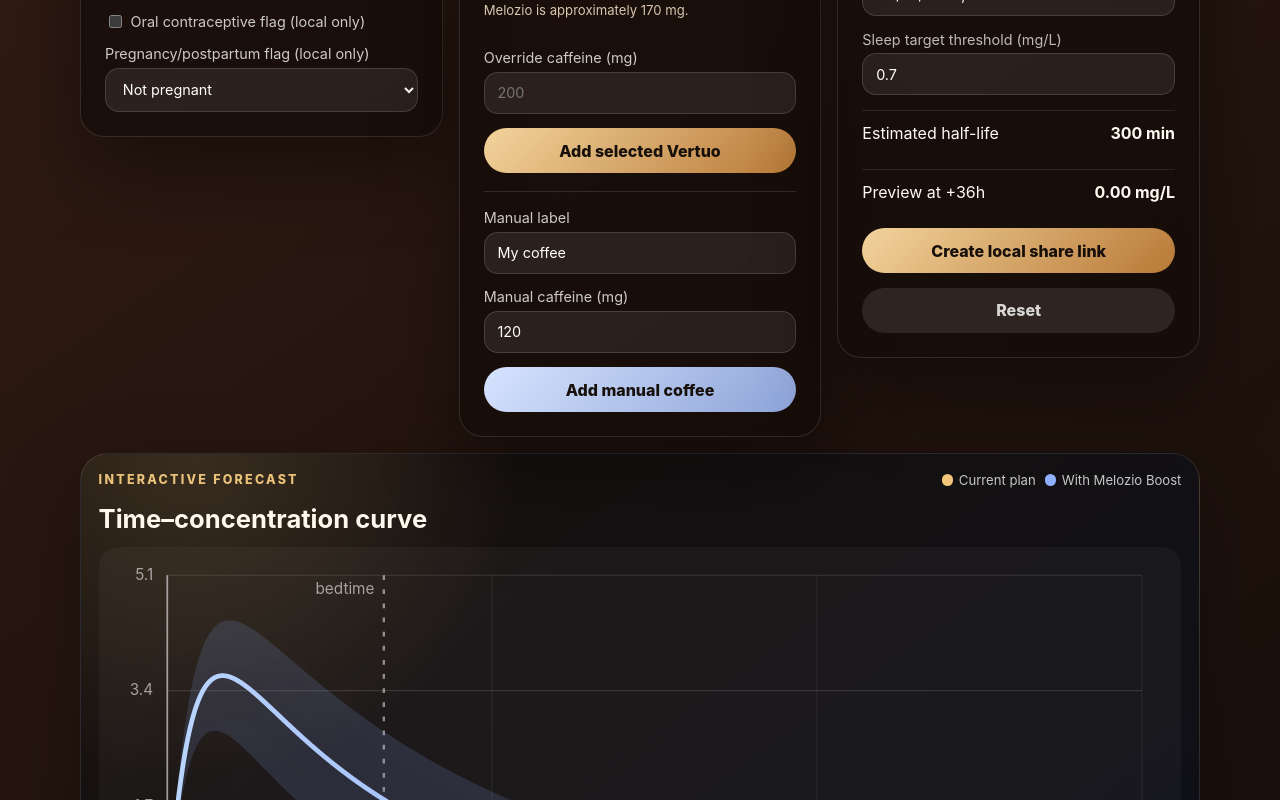
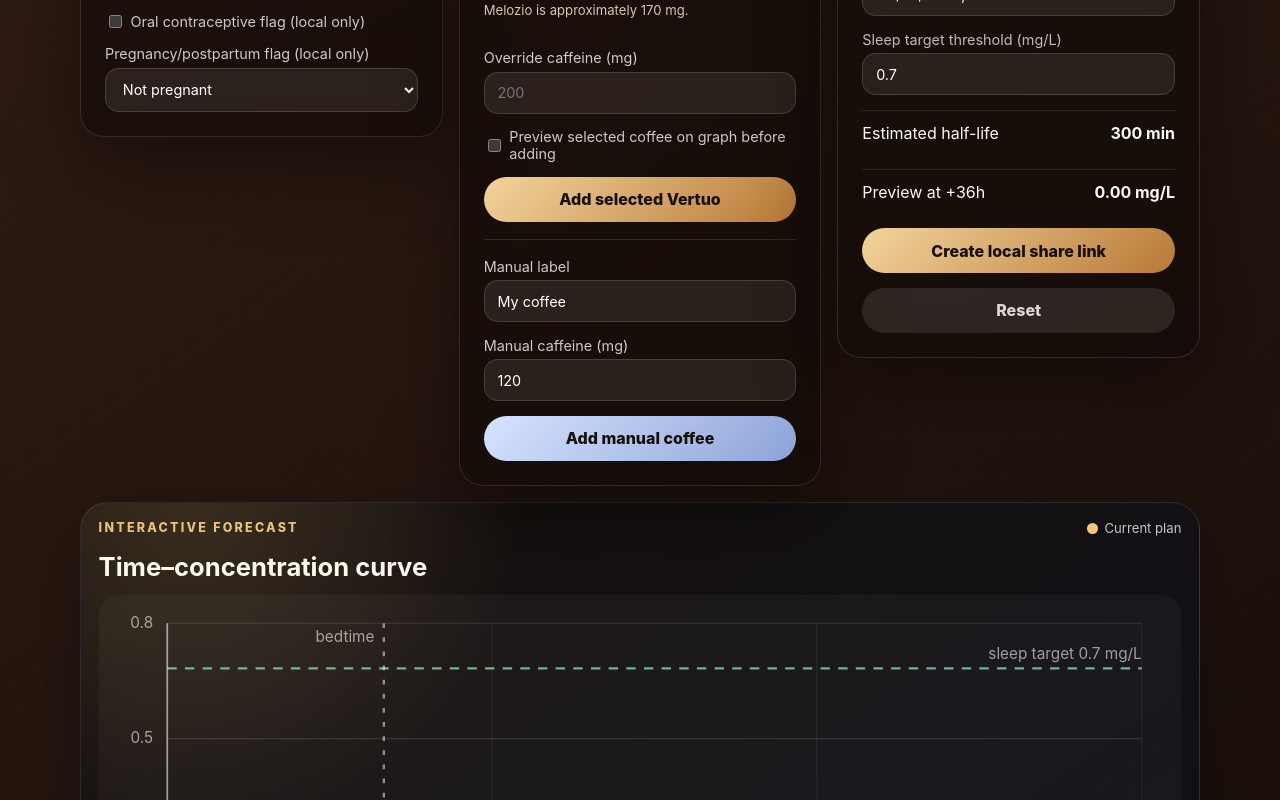
Before and after one commit to han-ent/coffee, a React (Vite) app: page / in a window 1280 px wide. Shown: the part 1040-1840 px from the top of the page. Built offline with nearby package versions, Linux system fonts and the light colour scheme.

Commit message:
omx(team): auto-checkpoint worker-3 [6]

```diff
--- a/src/App.tsx
+++ b/src/App.tsx
@@ -50,6 +50,7 @@ export function App() {
   const [manualMg, setManualMg] = useState('120');
   const [consumedAt, setConsumedAt] = useState(toLocalInputValue(new Date()));
   const [shareUrl, setShareUrl] = useState('');
+  const [showCandidatePreview, setShowCandidatePreview] = useState(false);
 
   useEffect(() => {
     saveScenarioState(state);
@@ -62,10 +63,10 @@ export function App() {
   const threshold = state.sleep.thresholdMgPerL;
   const preview = useMemo(() => simulateScenario(scenario, { startAt, endAt, stepMinutes: 1 }), [scenario, startAt, endAt]);
   const comparison = useMemo(() => {
-    if (!selectedCoffee) return null;
+    if (!showCandidatePreview || !selectedCoffee) return null;
     const candidate = coffeeProductToIntake(selectedCoffee, fromLocalInputValue(consumedAt), `compare-${selectedCoffee.id}`);
     return simulateScenario({ ...scenario, intakes: [...scenario.intakes, candidate] }, { startAt, endAt, stepMinutes: 1 });
-  }, [selectedCoffee, consumedAt, scenario, startAt, endAt]);
+  }, [showCandidatePreview, selectedCoffee, consumedAt, scenario, startAt, endAt]);
   const graphSeries: GraphSeries[] = useMemo(() => [
     { id: 'current', label: 'Current plan', points: preview.points, tone: 'gold' },
     ...(comparison ? [{ id: 'comparison', label: `With ${selectedCoffee?.name ?? 'selected coffee'}`, points: comparison.points, tone: 'blue' } as GraphSeries] : []),
@@ -227,6 +228,14 @@ export function App() {
               onChange={(event) => setCaffeineOverrideMg(event.target.value)}
             />
           </label>
+          <label className="checkbox-line">
+            <input
+              type="checkbox"
+              checked={showCandidatePreview}
+              onChange={(event) => setShowCandidatePreview(event.target.checked)}
+            />
+            Preview selected coffee on graph before adding
+          </label>
           <button type="button" onClick={handleAddCatalog}>Add selected Vertuo</button>
 
           <div className="divider" />
```
Also changed, not shown: 1 other file (tests, documents, lock files or other folders).
